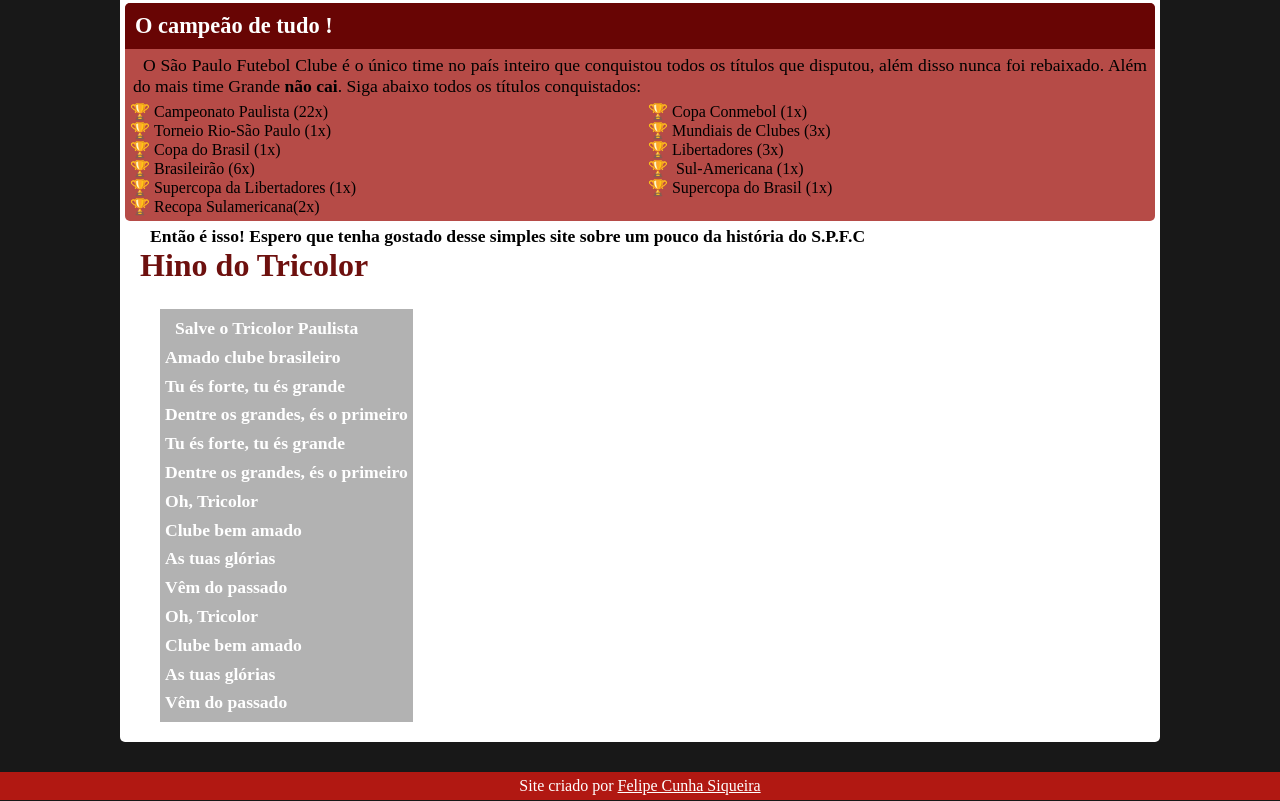
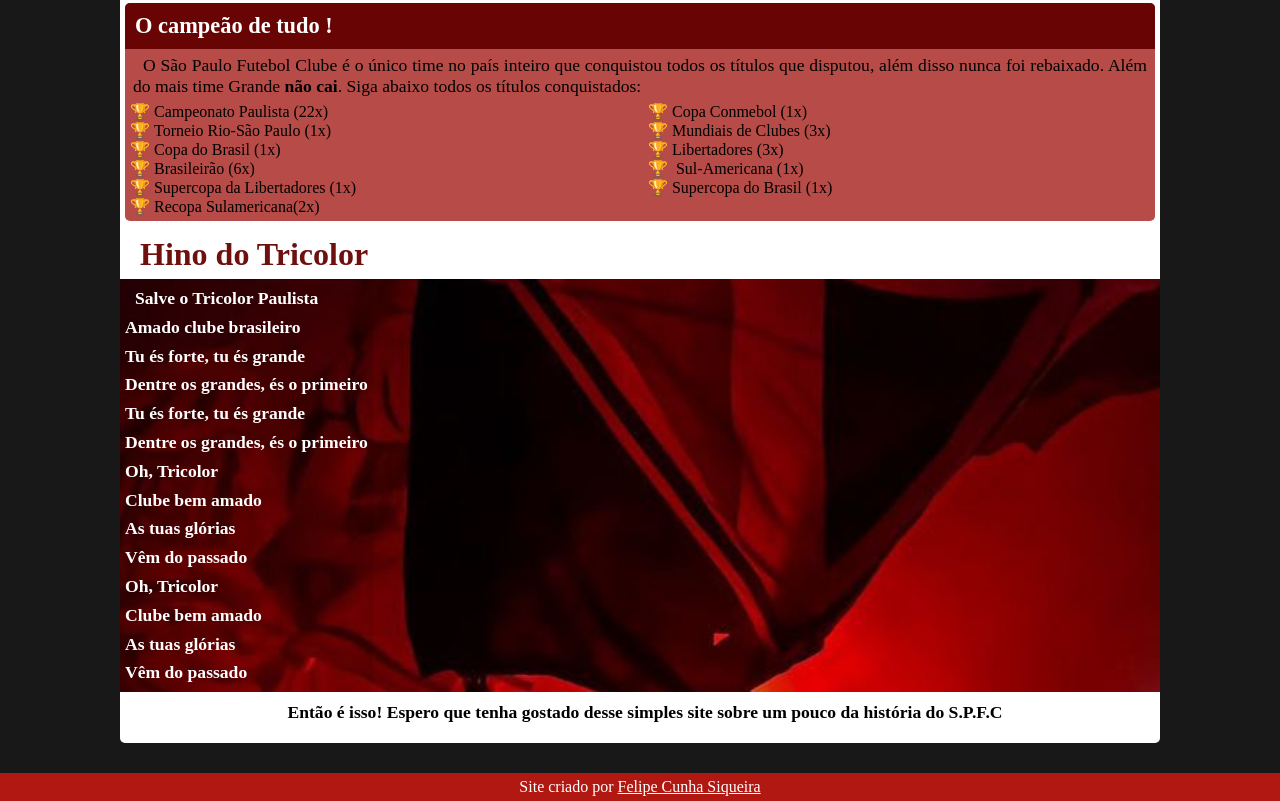
Before and after one commit to felipesiqueira06/saopaulo-projeto, a plain HTML site: page index.html in a window 1280 px wide. Shown: the part 2148-2949 px from the top of the page. Drawn offline with Linux system fonts and the light colour scheme.

Commit message:
finalizção do fundo hino

```diff
--- a/index.html
+++ b/index.html
@@ -64,11 +64,11 @@
 
 
                 </aside>
-<p id="sp">Então é isso! Espero que tenha gostado desse simples site sobre um pouco da história do S.P.F.C</p>
+
         </article>
 
 
-<h1>Hino do Tricolor</h1>
+<h1 id="hino">Hino do Tricolor</h1>
 <section>
 
 
@@ -96,6 +96,8 @@
 
 </section>
 
+<p id="sp">Então é isso! Espero que tenha gostado desse simples site sobre um pouco da história do S.P.F.C</p>
+
     </main>
 
     <footer>
--- a/style.css
+++ b/style.css
@@ -182,32 +182,34 @@ strong#lista{
 }
 
  p#sp{
-    padding-top: 5px;
+    padding-top: 10px;
+    text-align: center;
 }
 
-section > h1{
-    padding-bottom: 8px;
+ h1#hino{
+    padding-bottom: 1px;
+    padding-top: 15px;
+
 }
 
 section{
-    padding-top: 20px;
-    padding-left: 20px;
     line-height: 1.8em;
-    background-image: url(torcidaspfc.jfif);
+    background-image: url(WhatsApp\ Image\ 2024-07-02\ at\ 21.22.49.jpeg);
     background-repeat: no-repeat;
     background-size: cover ;
-    background-position: center bottom;
-
-
-
+    background-position: center right;
+    background-attachment: fixed;
+    margin-left: -20px;
+    margin-right: -20px;
 
 }
 
 section > p{
-    background-color: rgba(0, 0, 0, 0.301);
+    background-color: rgba(0, 0, 0, 0.089);
     display: inline-block;
     padding: 5px;
     color: white;
+
 
 }
 
```
